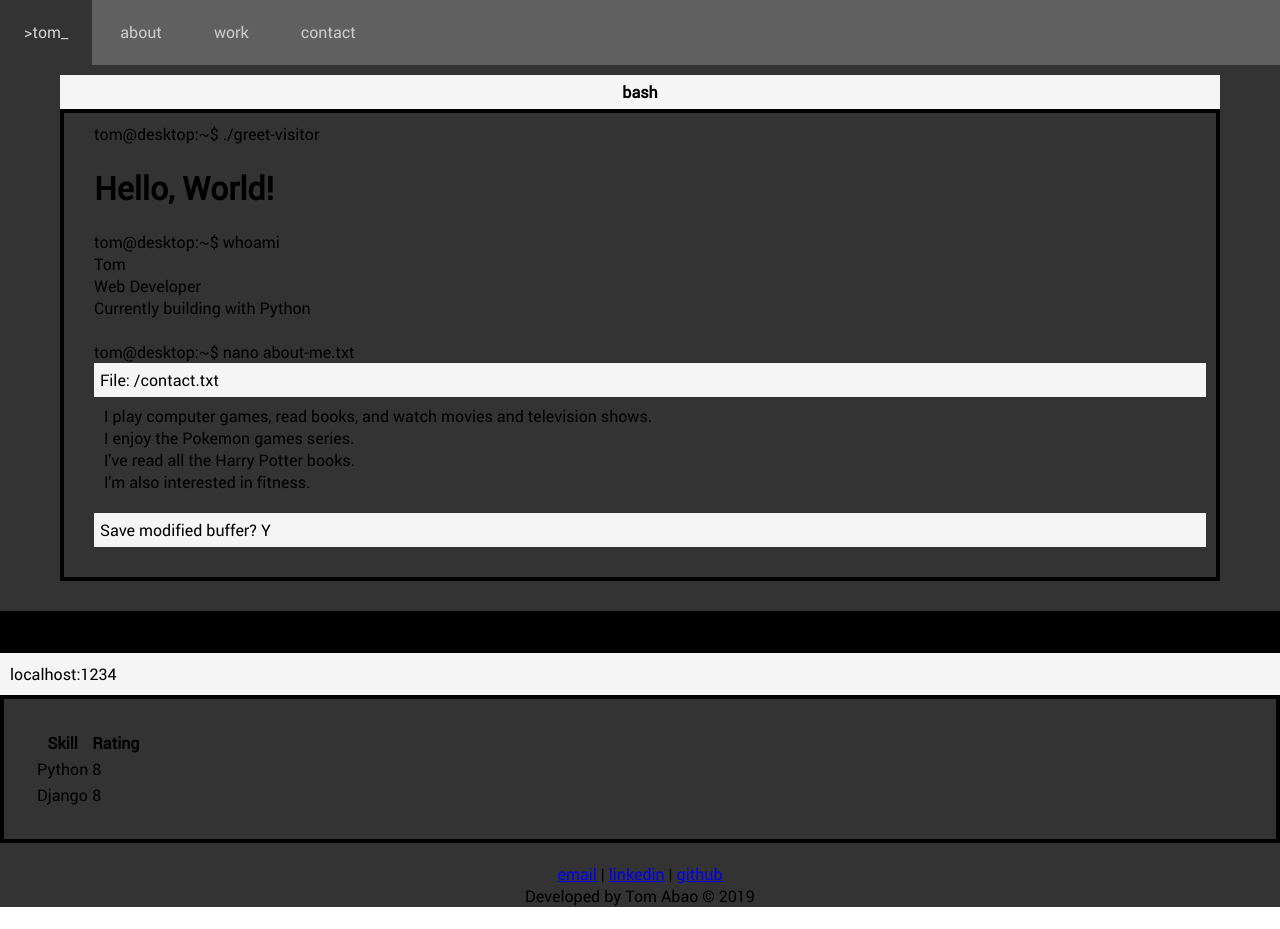
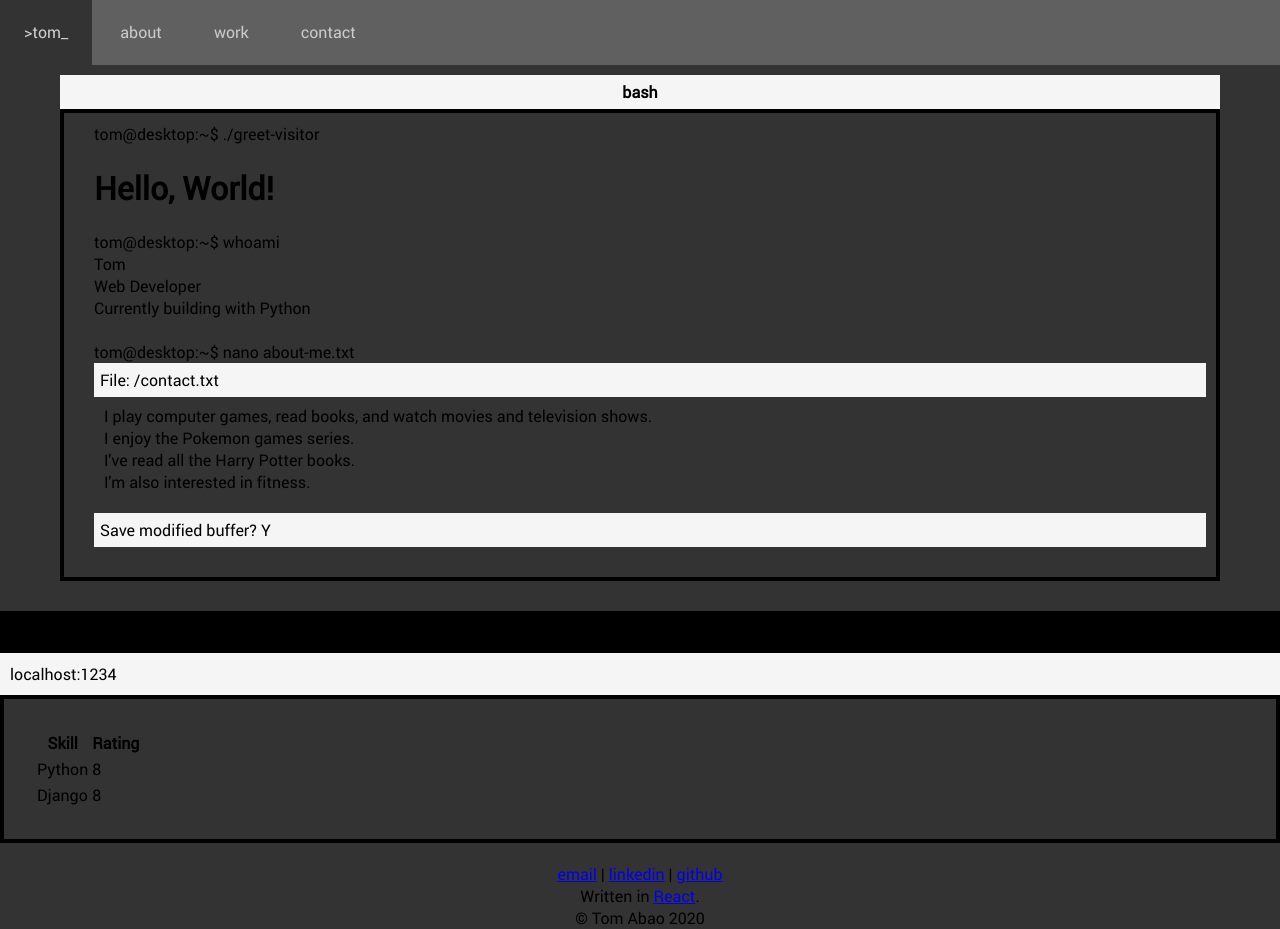
Before and after one commit to kormin/react-portfolio, a React (Create React App) app: page / in a window 1280 px wide. Before the commit the page ends 907 px from the top, so only its background shows below. Built offline with nearby package versions, Linux system fonts and the light colour scheme.

Commit message:
edit footer info

```diff
--- a/src/components/Footer.js
+++ b/src/components/Footer.js
@@ -5,7 +5,9 @@ class Footer extends Component {
     return (
       // Footer
       <footer id="footer" className="row">
-        Developed by Tom Abao &copy; 2019
+        Written in <a target="_blank" rel="noopener noreferrer" href="https://reactjs.org/">React</a>.
+        <br />
+        &copy; Tom Abao 2020
       </footer>
     );
   }
```
